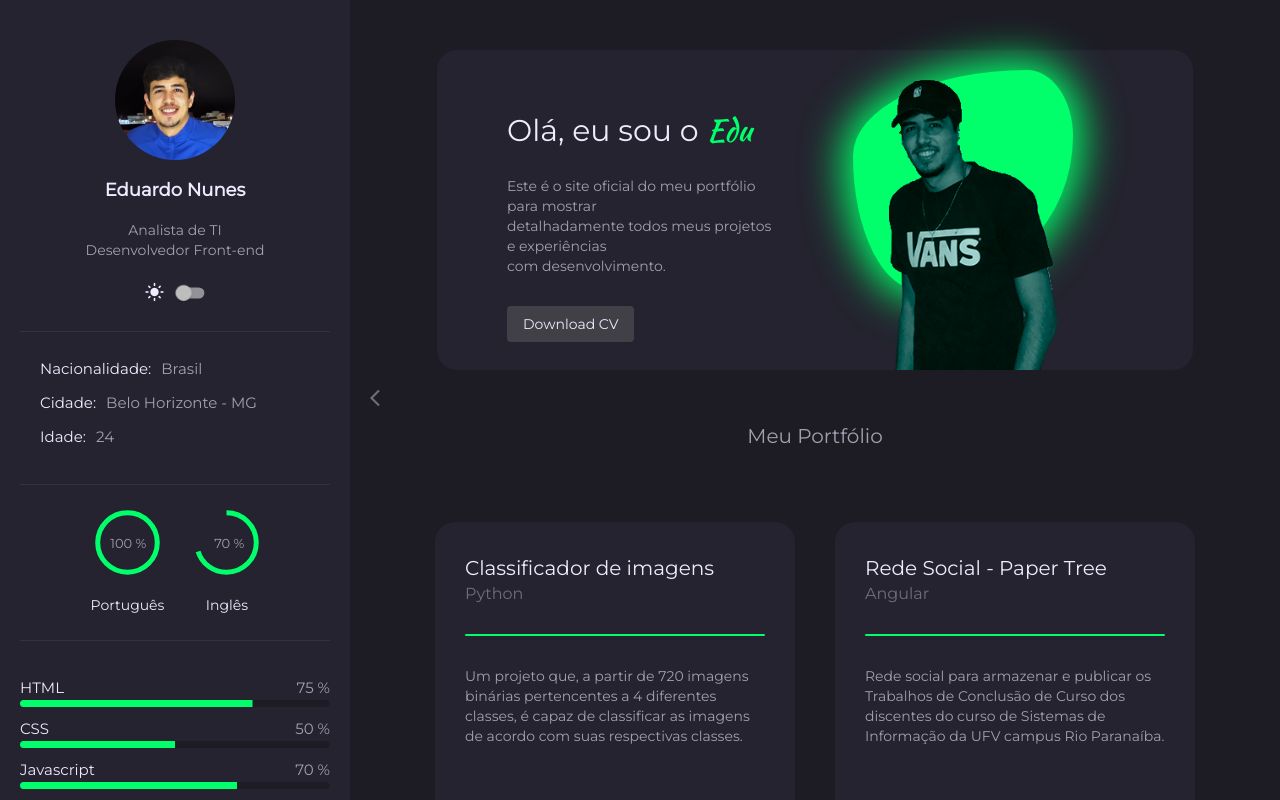
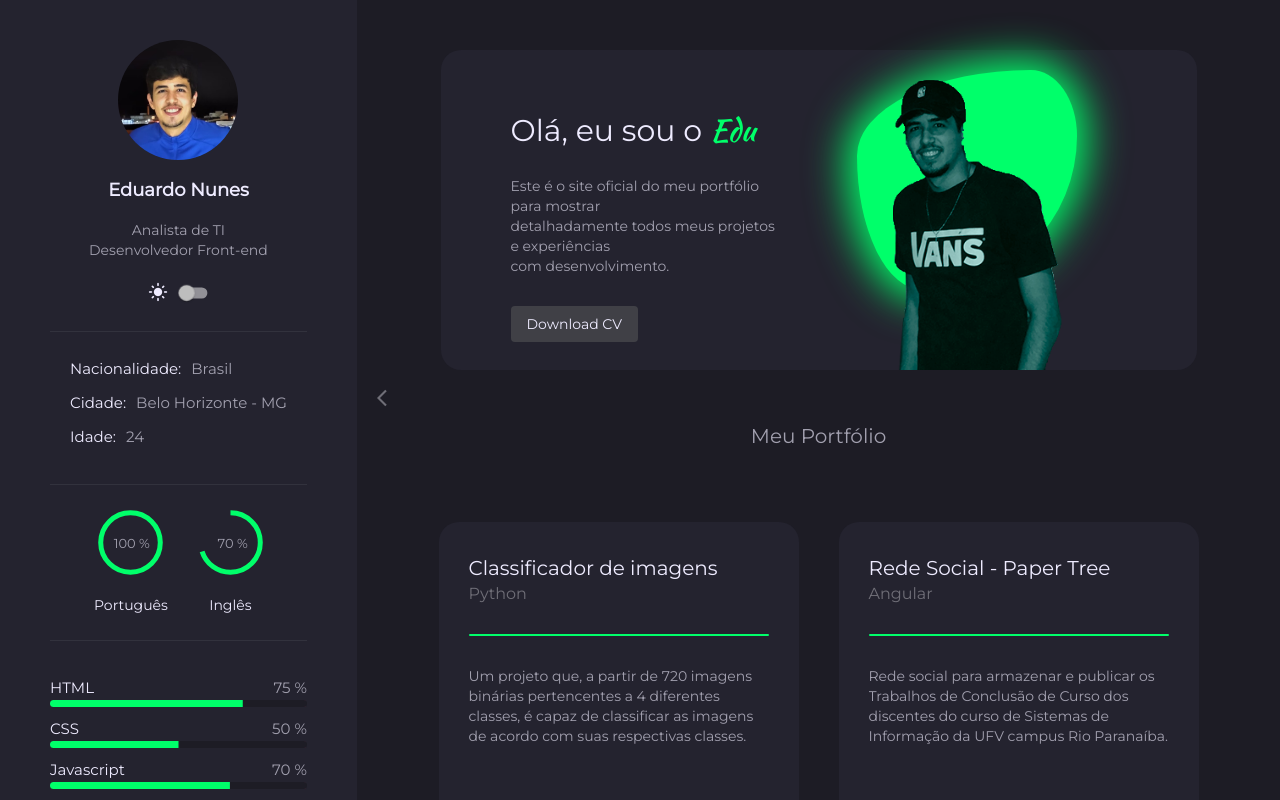
Before and after one commit to eduardo-n/meu-portfolio, an Angular app: page /home in a window 1280 px wide. Built offline with nearby package versions, Linux system fonts and the light colour scheme.

Commit message:
Ajuste realizado para scroll ir para o canto do sidenav

```diff
--- a/src/app/modules/home/components/container-profile/container-profile.component.scss
+++ b/src/app/modules/home/components/container-profile/container-profile.component.scss
@@ -1,5 +1,7 @@
 
 .container-profile {
+  padding: 0 50px 10px 50px;
+
   .bx-personal-data {
     display: flex;
     flex-direction: column;
--- a/src/app/modules/home/pages/dashboard/dashboard.component.scss
+++ b/src/app/modules/home/pages/dashboard/dashboard.component.scss
@@ -12,7 +12,6 @@
       background-color: var(--primary-color-2);
       border: 0px;
       min-width: 350px;
-      padding: 0 20px;
 
       .profile-data {
         margin-top: 40px;
```
